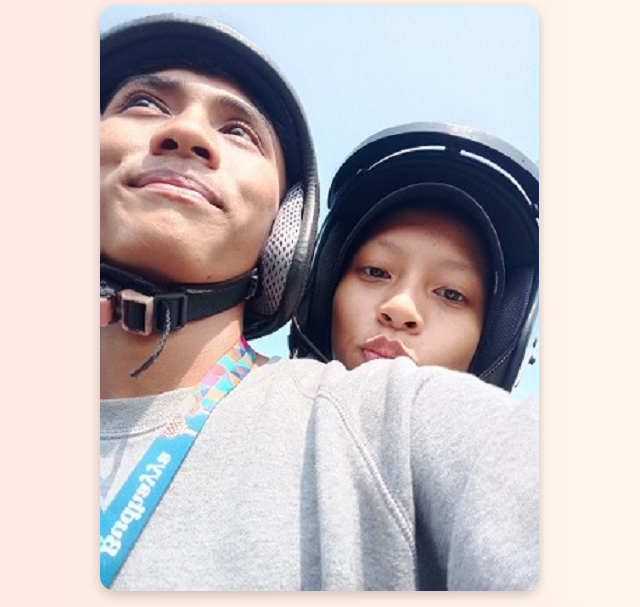
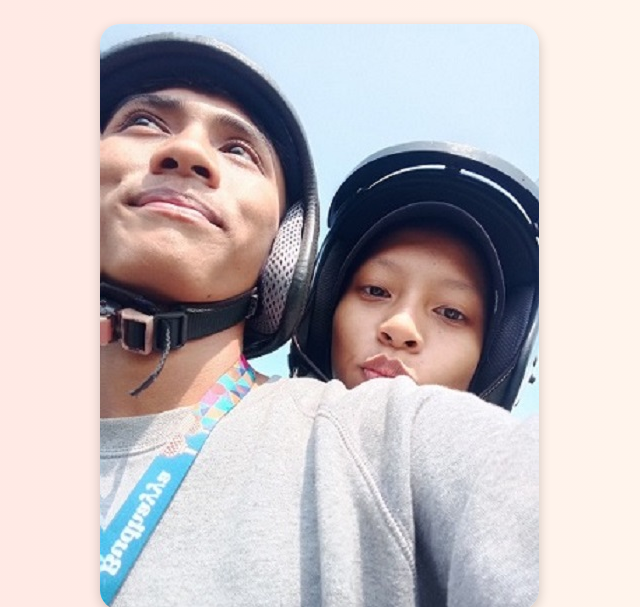
Before and after one commit to pann9/devan-cinta, a plain HTML site: page index.html in a window 1280 px wide. Shown: the part 59-666 px from the top of the page, without its empty margins (321-961 px from the left). Drawn offline with Linux system fonts and the light colour scheme.

Commit message:
Update index.html

```diff
--- a/index.html
+++ b/index.html
@@ -45,9 +45,9 @@
 
         img {
             display: block;
-            margin: 20px auto;
+            margin: 40px auto;
             max-width: 500px;
-            border-radius: 15px;
+            border-radius: 20px;
             box-shadow: 0 4px 12px rgba(0, 0, 0, 0.2);
         }
 
```
